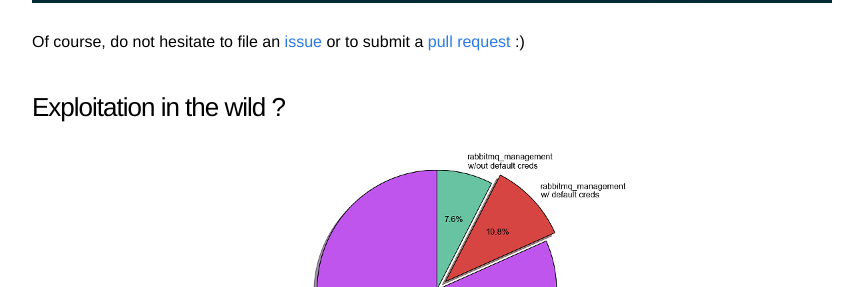
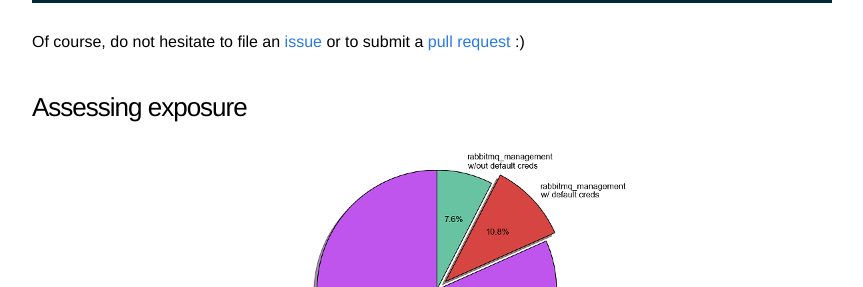
Before and after one commit to qkaiser/qkaiser.github.io, a Jekyll site: the page built from _posts/2017-08-27-cottontail-release.markdown, in a window 1280 px wide and 900 px high, scrolled down 5844 px. Shown: the part 168-455 px from the top of the window, without its empty margins (208-1071 px from the left). Built offline with Jekyll 4.4.1, drawn with Linux system fonts in a browser that asks for light colours; comment, search, counter and statistics services are not loaded.

Commit message:
Fix title.

```diff
--- a/_posts/2017-08-27-cottontail-release.markdown
+++ b/_posts/2017-08-27-cottontail-release.markdown
@@ -129,7 +129,7 @@ If you are really curious you can activate the verbose mode with `-v`, it will f
 
 Of course, do not hesitate to file an [issue](https://github.com/QKaiser/cottontail/issues) or to submit a [pull request](https://github.com/QKaiser/cottontail/pulls) :)
 
-### Exploitation in the wild ?
+### Assessing exposure
 
 ![rabbitmq_exposure]({{site.url}}assets/rabbitmq_exposure.png)
 
```
